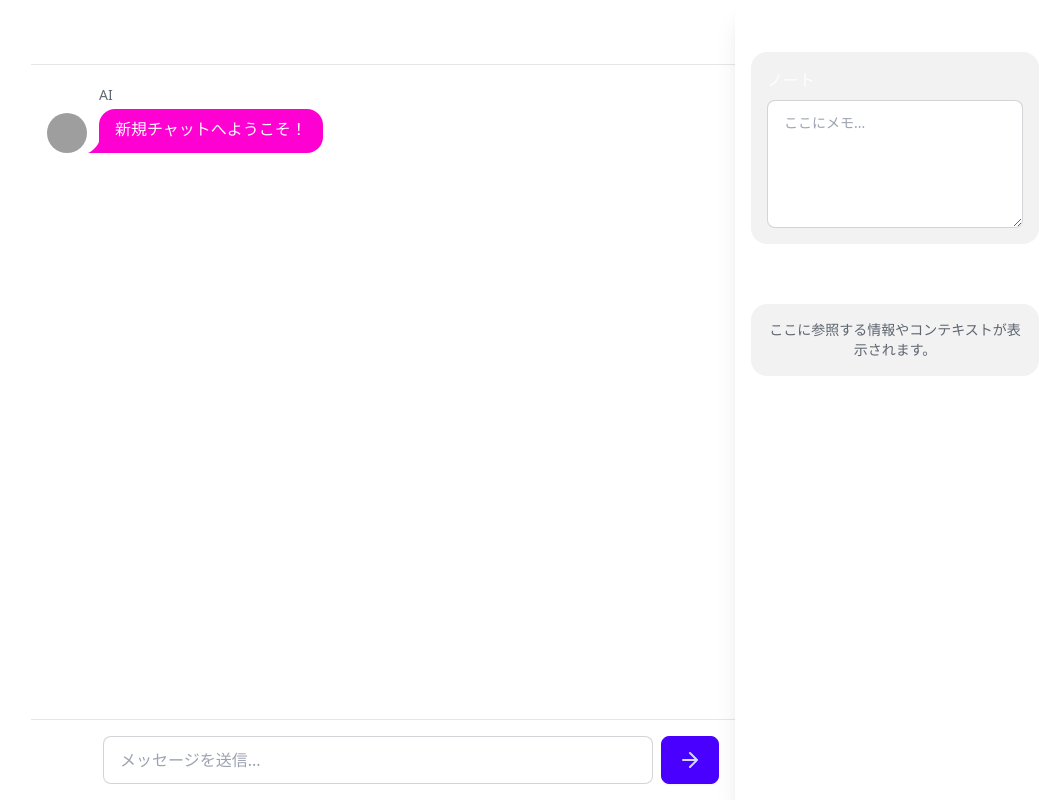
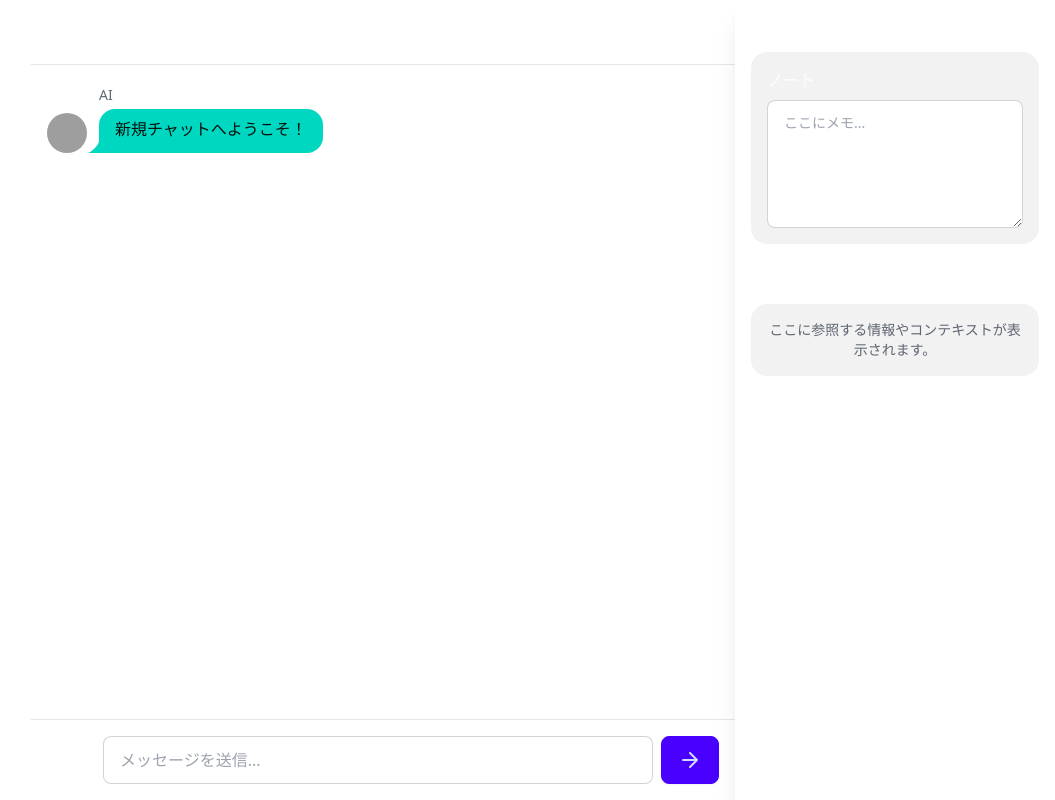
Before and after one commit to marks0131/pocketseal-app, a React (Vite) app: page / in a window 1280 px wide. Shown: the whole page, without its empty margins (225-1280 px from the left). Built offline with nearby package versions, Linux system fonts and the light colour scheme; grey boxes are pictures that could not be loaded.

Commit message:
ChatBubble の配色を変更

```diff
--- a/src/components/chat/ChatBubble.tsx
+++ b/src/components/chat/ChatBubble.tsx
@@ -12,7 +12,7 @@ interface ChatBubbleProps {
 const ChatBubble: React.FC<ChatBubbleProps> = ({ message }) => {
   const isUser = message.sender === 'user';
   const chatClass = isUser ? 'chat-end' : 'chat-start';
-  const bubbleClass = isUser ? 'chat-bubble-primary chat-bubble-accent' : 'chat-bubble-secondary';
+  const bubbleClass = isUser ? 'chat-bubble-primary' : 'chat-bubble-accent';
 
   const senderName = isUser ? 'You' : 'AI';
   const avatarImage = isUser
```
